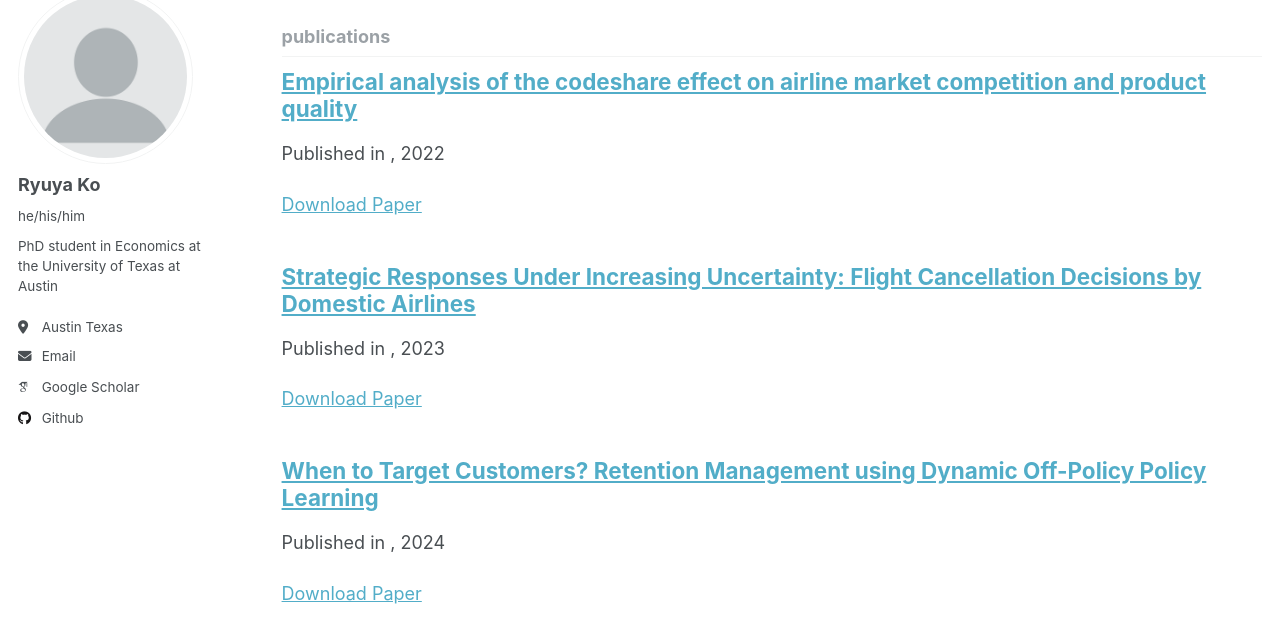
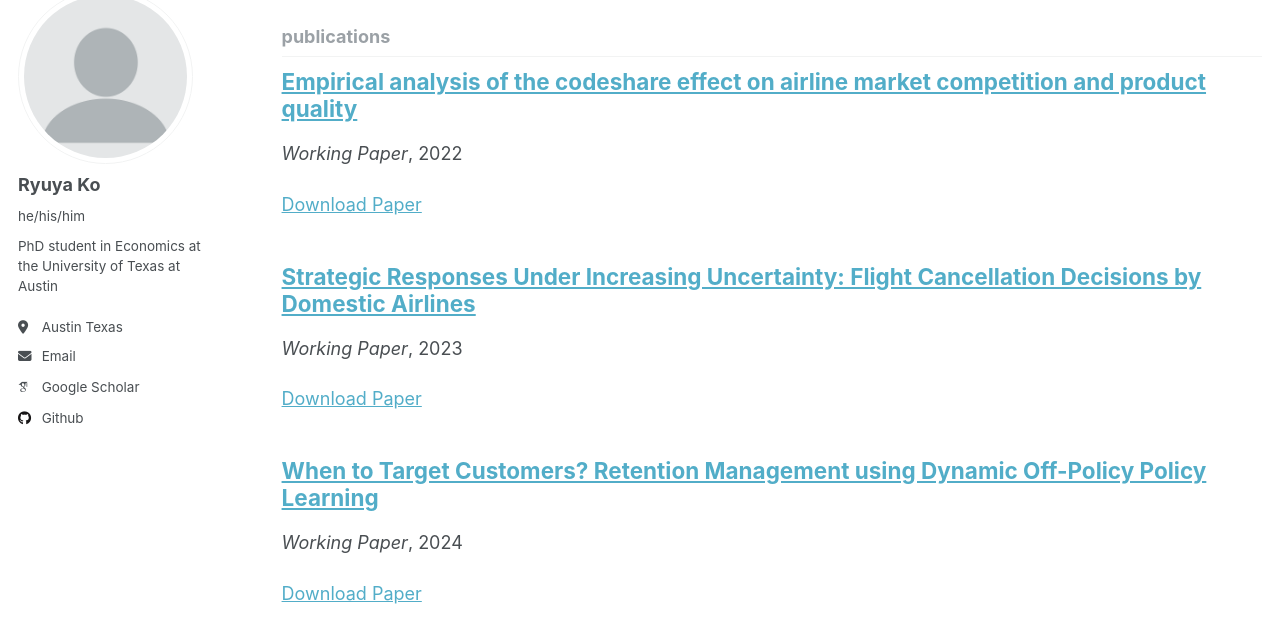
Before and after one commit to ryuya-ko/ryuya-ko.github.io, a Jekyll site: the page built from _pages/collection-archive.html, in a window 1280 px wide and 900 px high, scrolled down 975 px. Shown: the part 117-751 px from the top of the window. Built offline with Jekyll 4.4.1, drawn with Linux system fonts in a browser that asks for light colours; some web fonts are replaced.

Commit message:
adjust archive-single for wp

```diff
--- a/_includes/archive-single.html
+++ b/_includes/archive-single.html
@@ -37,7 +37,7 @@
     {% if post.collection == 'teaching' %}
     <p> {{ post.type }}, <i>{{ post.venue }}</i>, {{ post.date | default: "1900-01-01" | date: "%Y" }} </p>
     {% elsif post.collection == 'publications' %}
-    {% if post.venue == 'working_paper' %}
+    {% if post.category == 'working_paper' %}
     <p><i>Working Paper</i>, {{ post.date | default: "1900-01-01" | date: "%Y" }}</p>
     {% else %}
     <p>Published in <i>{{ post.venue }}</i>, {{ post.date | default: "1900-01-01" | date: "%Y" }}</p>
```
